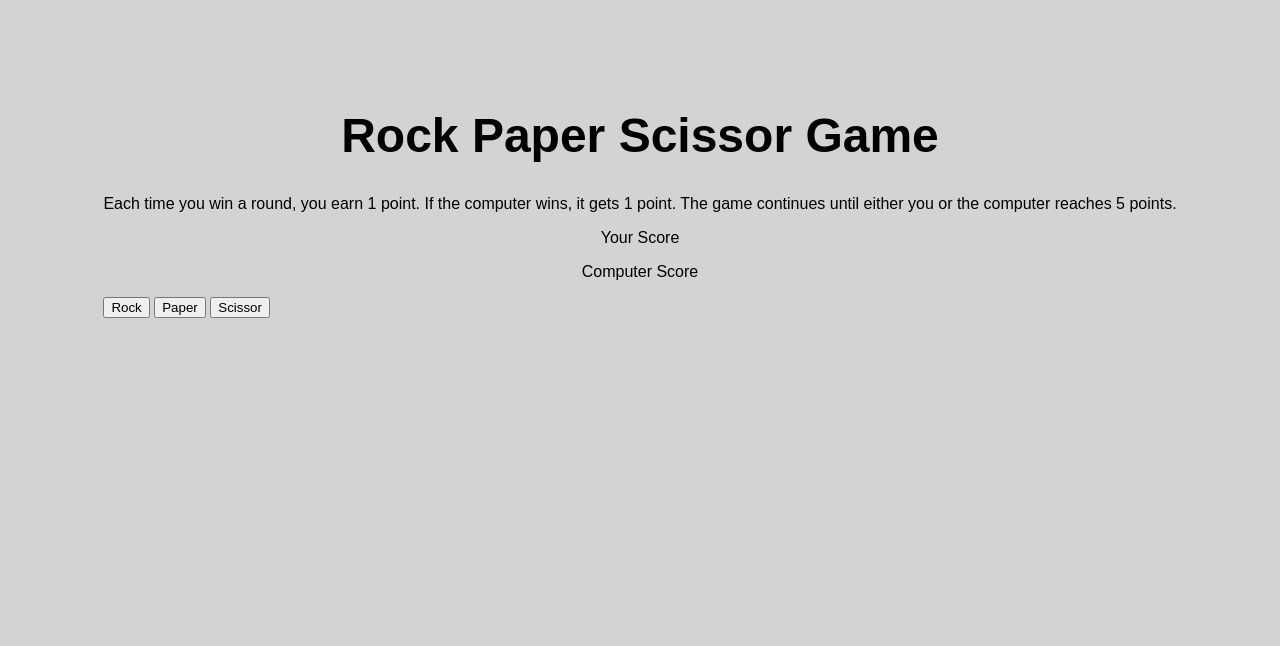
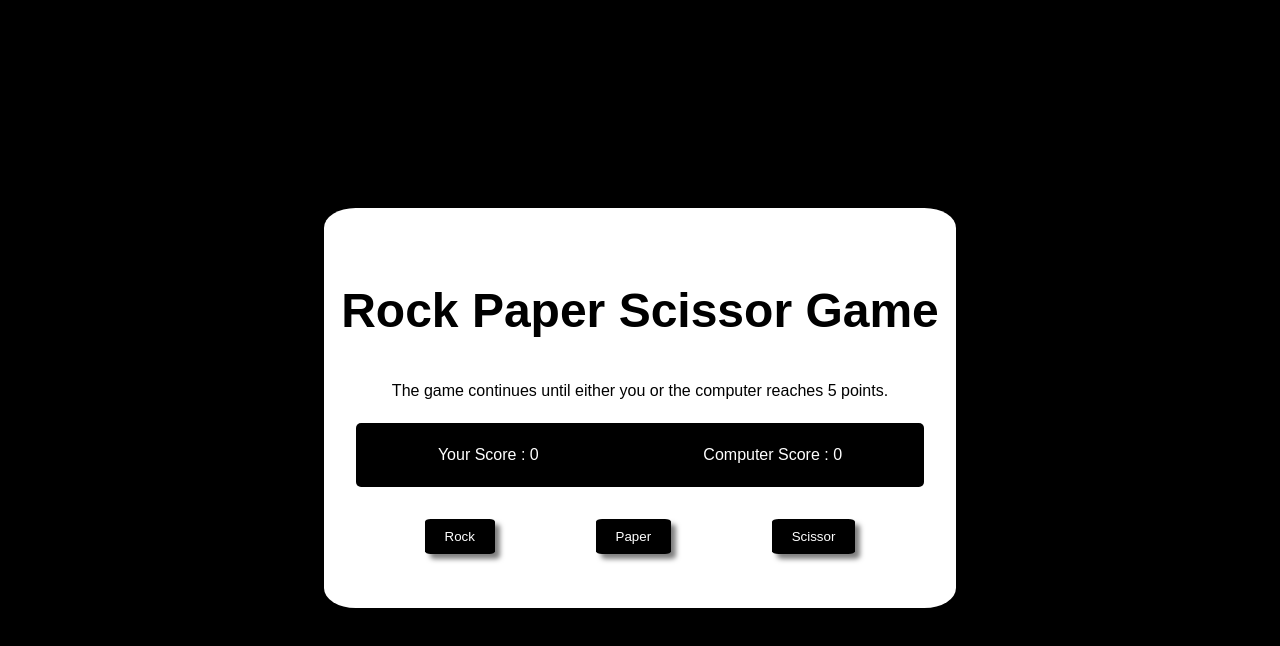
Before and after one commit to R-Dhanush/Rock-Paper-Scissor, a plain HTML site: page index.html in a window 1280 px wide. Drawn offline with Linux system fonts and the light colour scheme.

Commit message:
Added style to the page.

```diff
--- a/index.html
+++ b/index.html
@@ -9,15 +9,16 @@
 <body>
     <div id="container">
         <h1>Rock Paper Scissor Game</h1>
-        <p>Each time you win a round, you earn 1 point. If the computer wins, it gets 1 point. The game continues until either you or the computer reaches 5 points.</p>
+        <p>The game continues until either you or the computer reaches 5 points.</p>
         <div id="score">
-            <p id="playerScore">Your Score</p>
-            <p id="computerScore">Computer Score</p>
+            <p>Your Score : <span id="playerScore">0</span></p>
+            <p>Computer Score : <span id="computerScore">0</span></p>
         </div>
+        <p id="message"></p>
         <div id="controls">
-            <button>Rock</button>
-            <button>Paper</button>
-            <button>Scissor</button>
+            <button id="rock">Rock</button>
+            <button id="paper">Paper</button>
+            <button id="scissor">Scissor</button>
         </div>
     </div>
     <script src="script.js"> </script>
--- a/style.css
+++ b/style.css
@@ -1,9 +1,10 @@
 body {
-    background-color: lightgrey;
+    background-color: black;
     font-family: Arial, Helvetica, sans-serif;
     height: 100vh;
+    line-height: 32px;
     display: flex;
-    flex-direction: column;
+    justify-content: center;
     align-items: center;
 }
 
@@ -14,5 +15,45 @@ h1, p {
 h1 {
     font-size: 48px;
     font-weight: 900;
-    margin-top: 100px;
 }
+
+#container {
+    background-color: white;
+    display: flex;
+    flex-direction: column;
+    justify-content: center;
+    align-items: center;
+    height: 50%;
+    width: 50%;
+    border-radius: 5%;
+}
+
+#score {
+    display: flex;
+    justify-content: space-around;
+    width: 90%;
+    background-color: black;
+    color: white;
+    border-radius: 5px;
+}
+
+#controls {
+    display: flex;
+    justify-content: space-evenly;
+    width: 100%;
+}
+
+#rock, #paper, #scissor {
+    padding: 10px 20px;
+    border: none;
+    border-radius: 8%;
+    background-color: black;
+    color: white;
+    box-shadow: 5px 5px 5px rgba(0, 0, 0, 0.5);
+    transition: all 0.1s ease-in;
+}
+
+#rock:active, #paper:active, #scissor:active {
+    box-shadow: none;
+    transform: translate(3px, 3px);
+}
```
